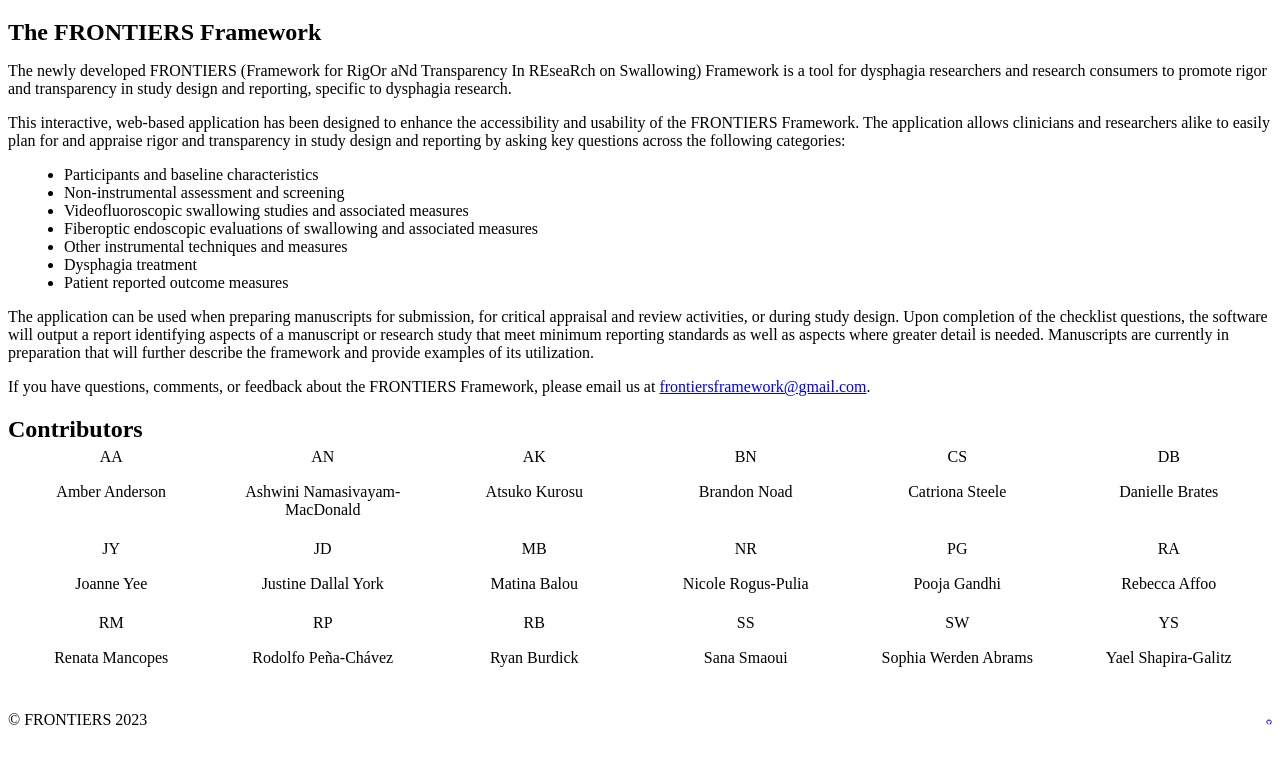
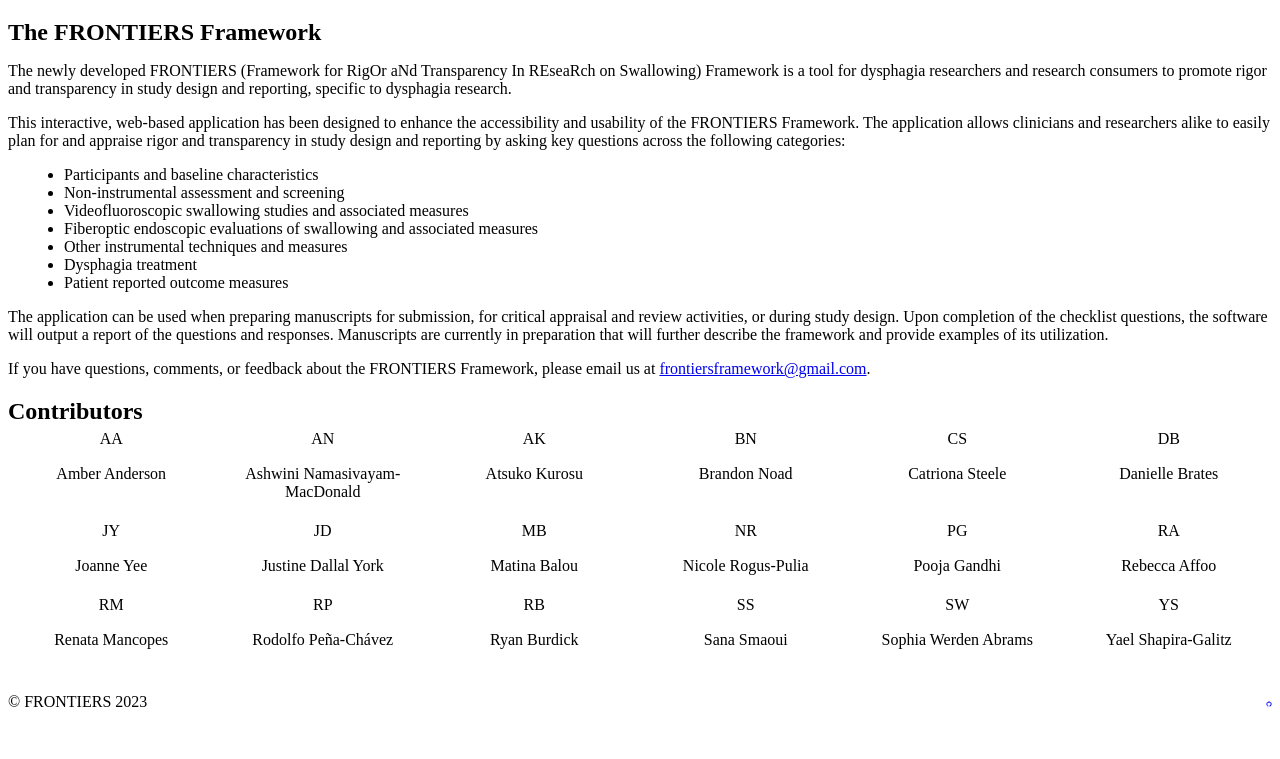
Before and after one commit to BrandonNoad/started, a Gatsby site: page /about in a window 1280 px wide. Shown: the part 46-805 px from the top of the page. Built offline with nearby package versions, Linux system fonts and the light colour scheme; Gatsby itself is replaced by a stand-in of ours.

Commit message:
Update copy referring to 'standards' in a few spots

```diff
--- a/src/pages/about.js
+++ b/src/pages/about.js
@@ -99,10 +99,9 @@ const AboutPage = () => (
         <Text mb={4}>
             The application can be used when preparing manuscripts for submission, for critical
             appraisal and review activities, or during study design. Upon completion of the
-            checklist questions, the software will output a report identifying aspects of a
-            manuscript or research study that meet minimum reporting standards as well as aspects
-            where greater detail is needed. Manuscripts are currently in preparation that will
-            further describe the framework and provide examples of its utilization.
+            checklist questions, the software will output a report of the questions and responses.
+            Manuscripts are currently in preparation that will further describe the framework and
+            provide examples of its utilization.
         </Text>
         <Text mb={4}>
             If you have questions, comments, or feedback about the FRONTIERS Framework, please email
```
Also changed, not shown: src/pages/app.js (+2 -6 lines), README.md.
